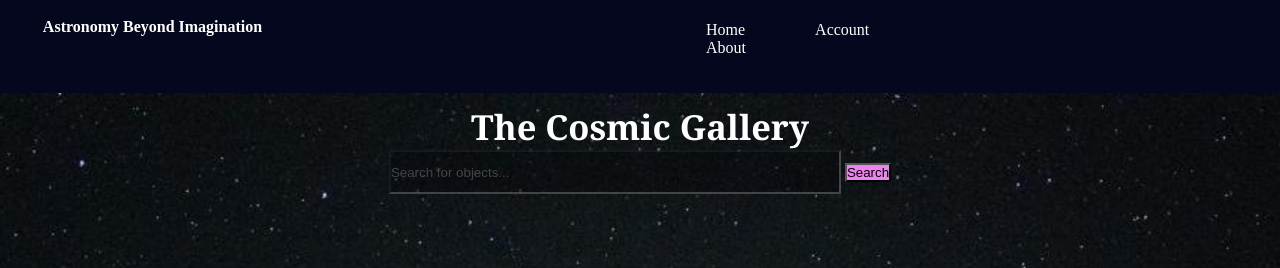
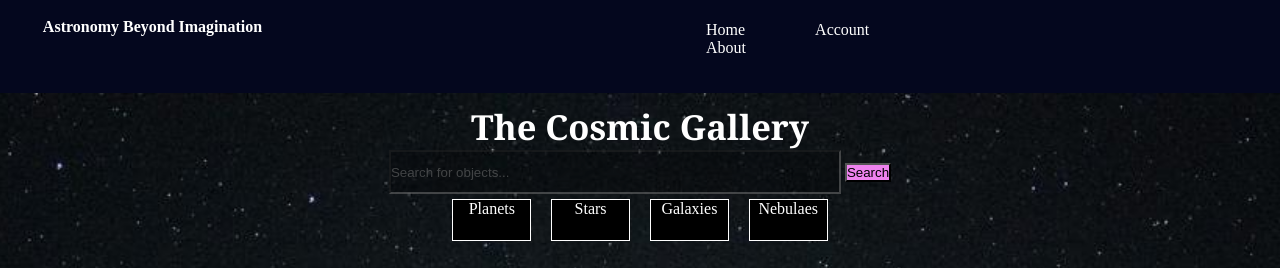
Before and after one commit to ayush102007-sys/astronomy_beyond_imagination, a Flask app: page /gallery in a window 1280 px wide. Shown: the top 268 px of the page. Run offline with Flask 3, Linux system fonts and the light colour scheme; data that the repository does not hold is empty.

Commit message:
Category Gallery Add

```diff
--- a/app.py
+++ b/app.py
@@ -1,8 +1,9 @@
-from flask import Flask, abort, render_template, request
+from flask import Flask, abort, render_template, request, session
 from API import solar_api as solar , events_api as event_api , images_api as img, object_api as objects
-from objects_list import view_list
+from objects_list import create_list
 
 app = Flask(__name__)
+ # app.secret_key = '_5#y2L"F4Q8z\n\xec]/'
 
 @app.route("/")
 def home():
@@ -13,11 +14,14 @@ def gallery():
     if request.method == "POST":
         return render_template("gallery.html")
     else:
+        category = request.args.get("cat_text", default= 'planet')
+        idx = request.args.get("idx", default= 0, type=int)
         key = []
         val = []
         img_urls = []
-        if view_list:
-            for ele in view_list:
+        gallery_list = create_list(category, idx)
+        if gallery_list:
+            for ele in gallery_list:
                 key.append(next(iter(ele.keys())))
                 val.append(next(iter(ele.values())))
         for url in val:
--- a/objects_list.py
+++ b/objects_list.py
@@ -1,24 +1,46 @@
 import random
 object_dict = [
-    {"Mercury": "PIA15161"},
+    {"planet":
+    [{"Mercury": "PIA15161"},
     {"Venus": "PIA00271"},
     {"Earth": "PIA18033"},
     {"Mars": "PIA03276"},
     {"Jupiter": "hubble-captures-vivid-auroras-in-jupiters-atmosphere_28000029525_o"},
     {"Saturn": "PIA05982"},
     {"Uranus": "PIA18182"},
-    {"Neptune": "PIA01492"}
+    {"Neptune": "PIA01492"}]},
+
+    {"star":
+    [{"Sun": "PIA26681"},
+    {"Proxima Centauri": "GSFC_20171208_Archive_e000214"},
+    {"T Tauri": "hubble-sees-a-young-star-take-center-stage_16708377846_o"},
+    {"RS Puppis": "GSFC_20171208_Archive_e001283"},
+    {"Fomalhaut": "PIA15425"},
+    {"Betelguese": "PIA16680"},
+    {"Vega": "PIA07218"},
+    {"Altair": "PIA04204"}
+    ]},
+
+    {"galaxy":
+    [{"Andromeda": "7993119"},
+    {"Whirlpool": "PIA23005"},
+    {"Sombrero": "PIA15226"},
+    {"Pinwheel": "GSFC_20171208_Archive_e001979"},
+    {"Triangulum": "GSFC_20171208_Archive_e001913"},
+    {"Cigar": "PIA23010"},
+    {"M81": "PIA09579"},
+    {"M87": "PIA23122"},
+    {"Sunflower": "PIA13900"},
+    {"NGC 300": "PIA10113"}
+    ]},
+
+     # Nebulae Required
 ]
+def create_list(obj_cat, index):
+# Select six distinct elements at random.
+    view_list = random.sample((object_dict[index].get(f'{obj_cat}', [])) , 6)
 
-# Select six distinct elements at random.
-view_list = random.sample(object_dict, 6)
-
-key = []
-val = []
-for ele in view_list:
-    key.append(next(iter(ele.keys())))
-    val = next(iter(ele.values()))
-
+    return view_list
 
 # Property Config
 
--- a/static/style.css
+++ b/static/style.css
@@ -111,7 +111,7 @@ footer{
     background-color: rgba(126, 16, 230, 0.8);
 }
 
-.back a{
+.back{
     color: floralwhite;
     padding: 0px 1070px 1px 0px;
     font-size: smaller;
@@ -255,3 +255,19 @@ footer{
     object-fit: cover;
     display: block;
 }
+
+.category{
+    display: flex;
+    justify-content: center;
+}
+
+a.cat{
+    background-color: black;
+    color: white;
+    border: 1px solid white;
+    height: 5vh;
+    width: 6vw;
+    text-align: center;
+    text-decoration: solid;
+    margin: 5px 10px;
+}
--- a/templates/gallery.html
+++ b/templates/gallery.html
@@ -9,13 +9,27 @@
             <center><h2>The Cosmic Gallery</h2></center>
         </div>
         <div class="search">
-            <form action="/images" method="post">
+            <form action=
+            "{{ url_for('gallery', cat_text= '') }}" method="post">
 
                 <label for="object"></label>
                 <input type="text" name="object" id="object" placeholder="Search for objects...">
                 <input type="submit" value="Search" id="submit">
 
             </form>
+        </div>
+
+        <div class="category">
+
+            <a href=
+            "{{ url_for('gallery', cat_text= 'planet', idx= 0) }}" class="cat">Planets</a>
+            <a href=
+            "{{ url_for('gallery', cat_text= 'star', idx= 1) }}" class="cat">Stars</a>
+            <a href=
+            "{{ url_for('gallery', cat_text= 'galaxy', idx= 2) }}" class="cat">Galaxies</a>
+            <a href=
+            "{{ url_for('gallery', cat_text= 'nebulae', idx= 3) }}" class="cat">Nebulaes</a>
+
         </div>
         {% for obj, image_url in lst %}
            <div class="box{{ loop.index }}">
```
